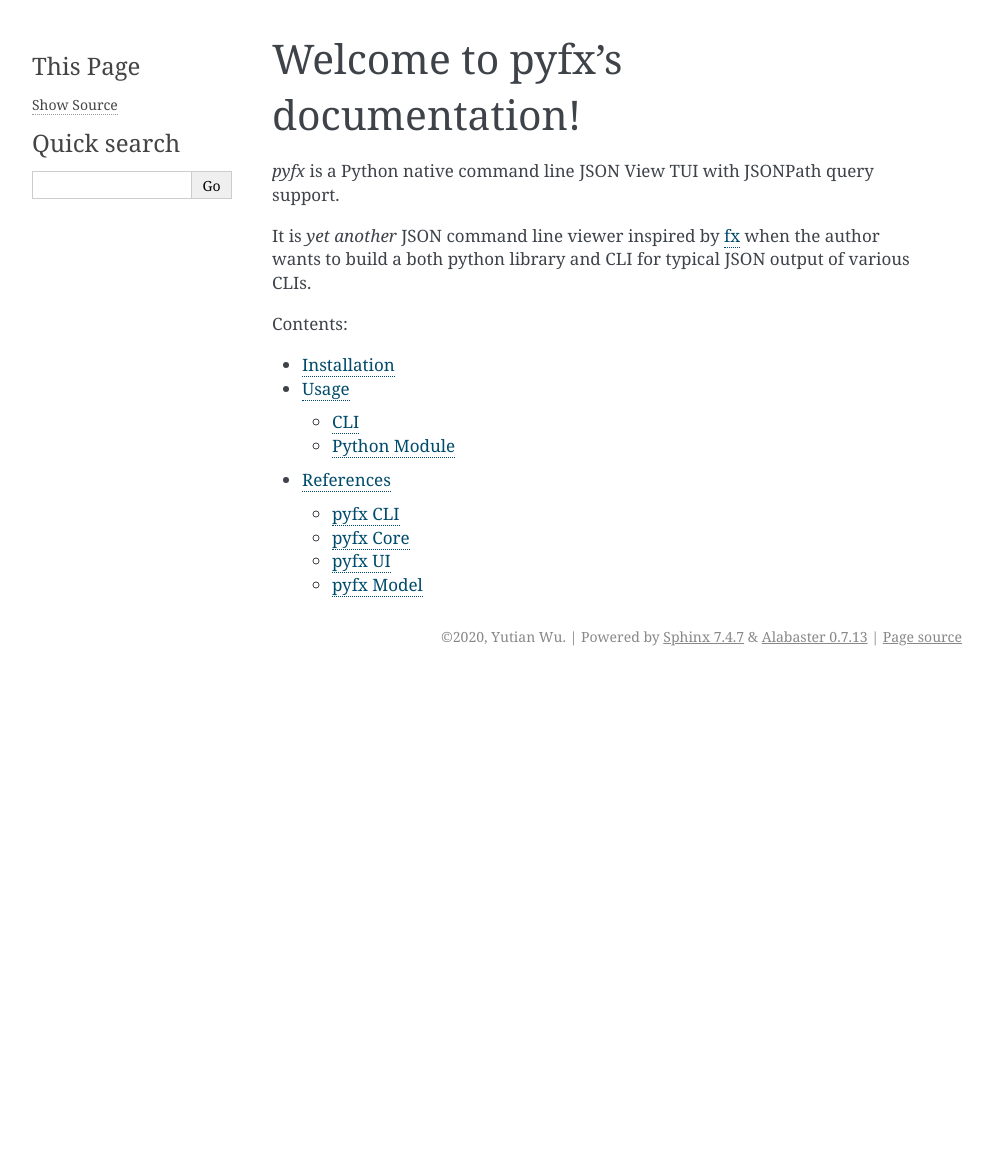
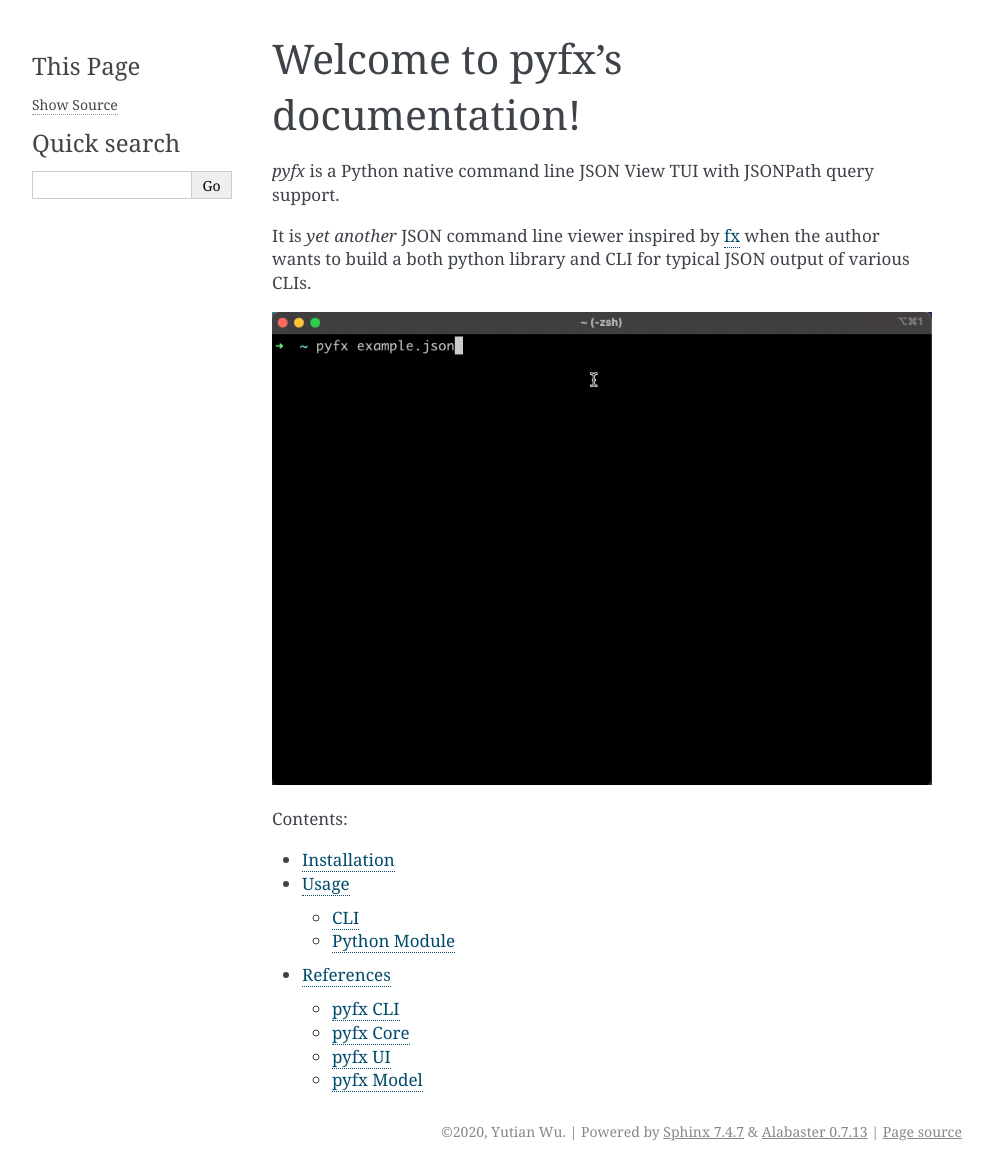
Before and after one commit to cielong/pyfx, a Sphinx documentation site: the page built from docs/index.rst, in a window 1280 px wide. Shown: the whole page, without its empty margins (148-1141 px from the left). Built offline with Sphinx 7.4.7, drawn with Linux system fonts in a browser that asks for light colours; the version number is read from the project's files by our own code; before the commit the page ends 900 px from its top, so only the background shows below that.

Commit message:
Update demo.gif

```diff
--- a/docs/index.rst
+++ b/docs/index.rst
@@ -12,6 +12,8 @@
 when the author wants to build a both python library and CLI for typical JSON output of various
 CLIs.
 
+.. image:: demo.gif
+
 .. toctree::
    :maxdepth: 2
    :caption: Contents:
```
